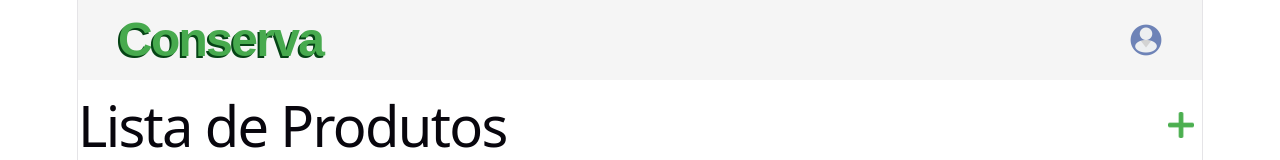
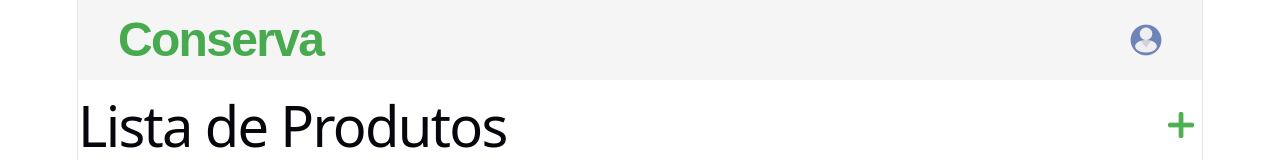
Before and after one commit to ZVSCR/Conserva, a React (Vite) app in the folder Frontend/: page /Estoque in a window 1280 px wide. Shown: the top 160 px of the page. Built offline with nearby package versions, Linux system fonts and the light colour scheme.

Commit message:
Removido sombra do titulo Conserva

```diff
--- a/Frontend/src/pages/Estoque/Estoque.module.css
+++ b/Frontend/src/pages/Estoque/Estoque.module.css
@@ -23,9 +23,6 @@
     font-size: 48px;
     font-weight: 800;
     line-height: 1;
-
-    /* sombra deslocada p/ baixo e esquerda */
-    text-shadow: -2px 2px 0 #054415;
 }
 
 .logo a {
```
